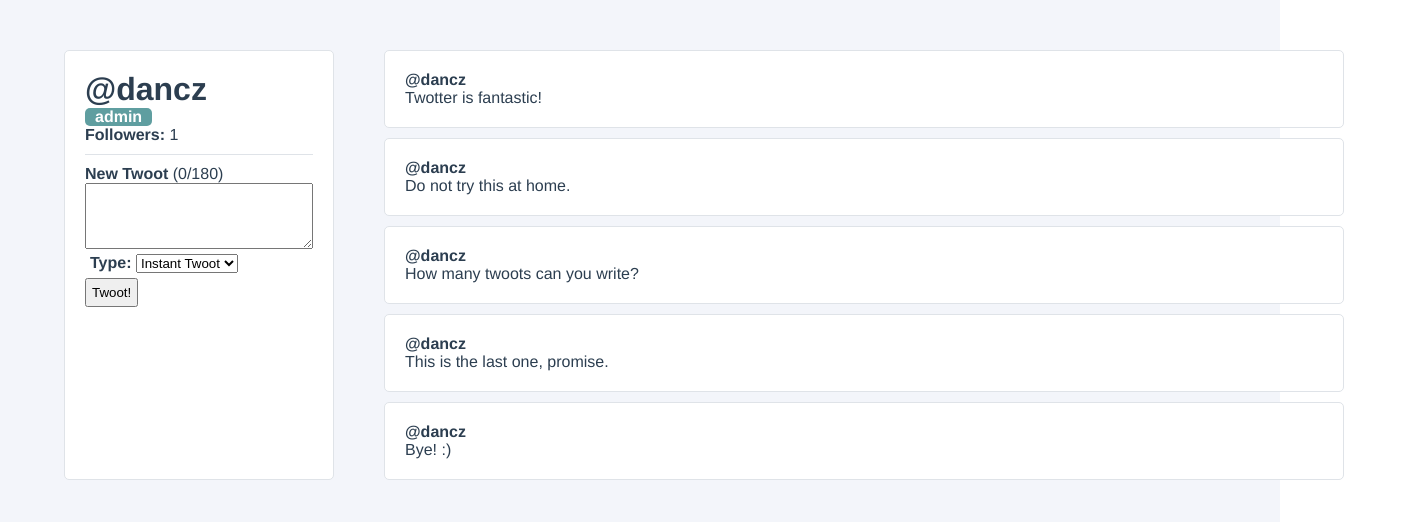
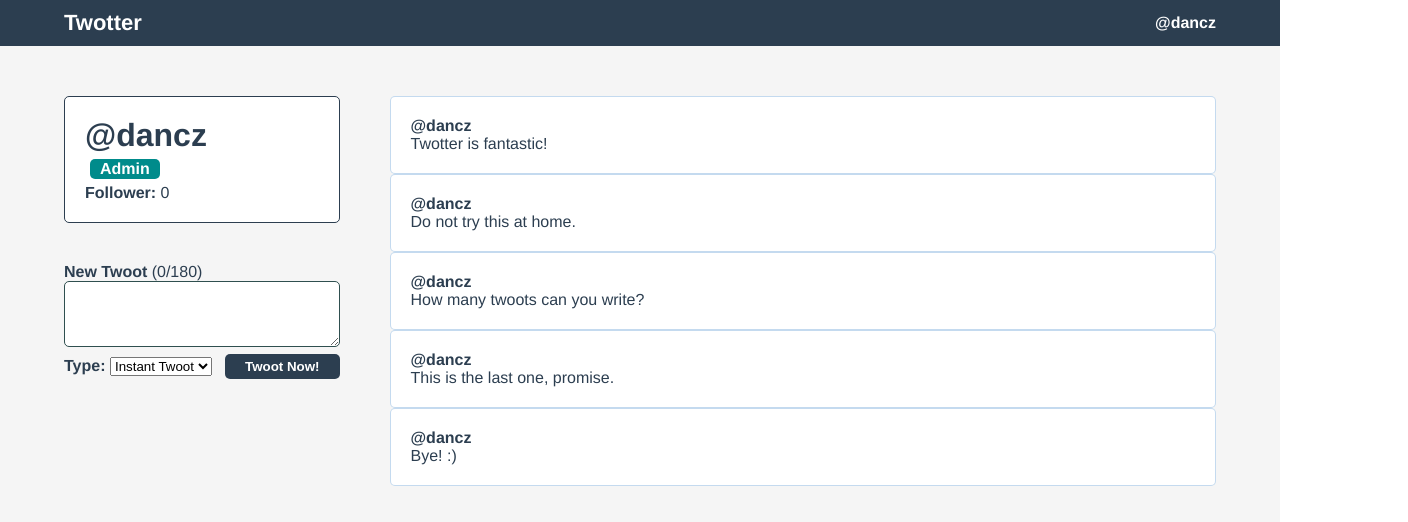
Before and after one commit to danczw/Twotter, a Vue app: page / in a window 1280 px wide. Shown: the top 522 px of the page, 1408 px wide, since content can reach past the window. Built offline with nearby package versions, Linux system fonts and the light colour scheme.

Commit message:
refactored to Composition API

```diff
--- a/src/App.vue
+++ b/src/App.vue
@@ -1,15 +1,35 @@
 <template>
   <div id='app'>
+    <nav>
+      <div class='navigation__logo'>
+        Twotter
+      </div>
+      <div class='navigation__user'>
+        @{{ state.user.username }}
+      </div>
+    </nav>
     <UserProfile/>
   </div>
 </template>
 
 <script>
+import { reactive } from 'vue';
 import UserProfile from './components/UserProfile';
 
 export default {
   name: 'App',
-  components: { UserProfile }
+  components: { UserProfile },
+  setup() {
+    const state = reactive({
+      user: {
+        username: 'dancz'
+      }
+    })
+
+    return {
+      state
+    }
+  }
 }
 </script>
 
@@ -20,6 +40,24 @@ export default {
   -moz-osx-font-smoothing: grayscale;
   color: #2c3e50;
   min-height: 100vh;
-  background-color: #f3f5fa;
+  background-color: whitesmoke;
+
+  nav {
+    display: flex;
+    align-items: center;
+    justify-content: space-between;
+    padding: 10px 5%;
+    background-color: #2c3e50;
+    color: white;
+
+    .navigation__logo {
+      font-weight: bold;
+      font-size: 22px;
+    }
+
+    .navigation__user {
+      font-weight: bold;
+    }
+  }
 }
 </style>
--- /dev/null
+++ b/src/components/CreateTwootPanel.vue
@@ -0,0 +1,101 @@
+<template>
+  <form class="create-twoot-panel" @submit.prevent="createNewTwoot" :class="{ '--exceeded': newTwootCharacterCount > 180 }">
+    <label for="newTwoot"><strong>New Twoot</strong> ({{ newTwootCharacterCount }}/180)</label>
+    <textarea id="newTwoot" rows="4" v-model="state.newTwootContent"/>
+
+    <div class="create-twoot-panel__submit">
+      <div class="create-twoot-type">
+        <label for="newTwootType"><strong>Type: </strong></label>
+        <select id="newTwootType" v-model="state.selectedTwootType">
+          <option :value="option.value" v-for="(option, index) in state.twootTypes" :key="index">
+            {{ option.name }}
+          </option>
+        </select>
+      </div>
+
+      <button>
+        Twoot Now!
+      </button>
+    </div>
+  </form>
+</template>
+
+<script>
+import { reactive, computed } from 'vue';
+
+export default {
+    name: 'CreateTwootPanel',
+    setup(props, ctx) {
+        const state = reactive({
+            newTwootContent: '',
+            selectedTwootType: 'instant',
+            twootTypes: [
+                { value: 'draft', name: 'Draft'},
+                { value: 'instant', name: 'Instant Twoot'}
+            ]
+        })
+
+        const newTwootCharacterCount = computed(() => state.newTwootContent.length)
+
+        function createNewTwoot() {
+            if (state.newTwootContent && state.selectedTwootType !== 'draft') {
+                ctx.emit('add-twoot', state.newTwootContent);
+                state.newTwootContent = '';
+            }
+        }
+
+        return {
+            state,
+            newTwootCharacterCount,
+            createNewTwoot
+        }
+    }
+};
+</script>
+
+<style lang='scss' scoped>
+
+.create-twoot-panel {
+    margin-top: 20px;
+    padding: 20px 0;
+    display: flex;
+    flex-direction: column;
+
+    textarea {
+        border: 1px solid darkslategrey;
+        border-radius: 5px;
+    }
+
+    .create-twoot-panel__submit {
+        display: flex;
+        justify-content: space-between;
+
+        .create-twoot-type {
+            padding: 10px 0;
+        }
+
+        button {
+            padding: 5px 20px;
+            margin: auto 0;
+            border-radius: 5px;
+            border: none;
+            background-color: #2c3e50;
+            color: white;
+            font-weight: bold;
+        }
+    }
+
+    &.--exceeded {
+        color: rgb(189, 0, 0);
+        border-color: rgb(189, 0, 0);
+
+        .create-twoot-panel__submit {
+            button {
+                background-color: rgb(189, 0, 0);
+                color: white;
+            }
+        }
+    }
+}
+
+</style>
--- a/src/components/TwootItem.vue
+++ b/src/components/TwootItem.vue
@@ -24,11 +24,6 @@ export default {
             required: true
         }
     },
-    methods: {
-        favouriteTwoot(id) {
-            this.$emit('favourite', id)
-        }
-    }
 };
 </script>
 
@@ -37,7 +32,7 @@ export default {
     padding: 20px;
     background-color: white;
     border-radius: 5px;
-    border: 1px solid #dfe3e8;
+    border: 1px solid #7aabdb70;
     box-sizing: border-box;
     cursor: pointer;
     transition: all 0.25s ease;
--- a/src/components/UserProfile.vue
+++ b/src/components/UserProfile.vue
@@ -1,64 +1,38 @@
 <template>
     <div class='user-profile'>
+        <div class='user-profile__sidebar'>
             <div class='user-profile__user-panel'>
-        <h1 class='user-profile__username'>@{{ user.username }}</h1>
-        <div class='user-profile__admin-badge' v-if='user.isAdmin'>
-            admin
+                <h1 class='user-profile__username'>@{{ state.user.username }}</h1>
+                <div class='user-profile__admin-badge' v-if='state.user.isAdmin'>
+                    Admin
                 </div>
                 <div class='user-profile__follower-count'>
-            <strong>Followers: </strong> {{ followers }}
+                    <strong>Follower: </strong> {{ state.followers }}
                 </div>
-        <form class='user-profile__create-twoot' @submit.prevent='createNewTwoot' :class='{ "--exceeded": newTwootCharacterCount > 180 }'>
-            <label for='newTwoot'>
-                <strong>New Twoot</strong>
-                ({{ newTwootCharacterCount }}/180)
-            </label>
-            <textarea id='newTwoot' rows='4' v-model='newTwootContent'></textarea>
-
-            <div class='user-profile__create-twoot-type'>
-                <label for='newTwootType'><strong>
-                    Type:
-                </strong></label>
-                <select id='newTwootType' v-model='selectedTwootType'>
-                    <option :value='option.value' v-for='(option, index) in twootTypes' :key='index'>
-                        {{ option.name }}
-                    </option>
-                </select>
             </div>
-
-            <div>
-                <button>
-                    Twoot!
-                </button>
+            <CreateTwootPanel @add-twoot='addTwoot'/>
         </div>
-        </form>
-    </div>
-    <div class='user-profile__twoots-wrapper'>
+        <div class='user-profile__twotts-wrapper'>
             <TwootItem
-            v-for='twoot in user.twoots'
+                v-for='twoot in state.user.twoots'
                 :key='twoot.id'
-            :username='user.username'
+                :username='state.user.username'
                 :twoot='twoot'
-            @favourite='toggleFavourite'
             />
         </div>
     </div>
 </template>
 
 <script>
+import { reactive } from 'vue';
 import TwootItem from './TwootItem';
+import CreateTwootPanel from './CreateTwootPanel'
 
 export default {
-    name: 'App',
-    components: { TwootItem },
-    data() {
-        return {
-            newTwootContent: '',
-            selectedTwootType: 'instant',
-            twootTypes: [
-                { value: 'draft', name: 'Draft'},
-                { value: 'instant', name: 'Instant Twoot'}
-            ],
+    name: 'UserProfile',
+    components: { CreateTwootPanel, TwootItem },
+    setup() {
+        const state = reactive({
             followers: 0,
             user: {
                 id: 1,
@@ -75,39 +49,16 @@ export default {
                     { id: 5, content: 'Bye! :)'}
                 ]
             }
+        })
+
+        function addTwoot(twoot) {
+            state.user.twoots.unshift({ id: state.user.twoots.lenght + 1, content: twoot});
         }
-    },
-    watch: {
-        followers(newFollowerCount, oldFollowerCount) {
-            if (oldFollowerCount < newFollowerCount) {
-                console.log(`${this.user.username} has gained a follower`)
+
+        return {
+            state,
+            addTwoot
         }
-        }
-    },
-    computed: {
-        newTwootCharacterCount() {
-            return this.newTwootContent.length;
-        }
-    },
-    methods: {
-        followUser() {
-            this.followers++
-        },
-        toggleFavourite(id) {
-            console.log(`Favourited Twoot #${id}`)
-        },
-        createNewTwoot() {
-            if (this.newTwootContent && this.selectedTwootType !== 'draft') {
-                this.user.twoots.unshift( {
-                    id: this.user.twoots.length + 1,
-                    content: this.newTwootContent
-                })
-                this.newTwootContent = ''
-            }
-        }
-    },
-    mounted() {
-        this.followUser();
     }
 }
 </script>
@@ -116,66 +67,36 @@ export default {
 .user-profile {
     display: grid;
     grid-template-columns: 1fr 3fr;
-    width: 100%;
+    grid-gap: 50px;
     padding: 50px 5%;
 
     .user-profile__user-panel {
         display: flex;
         flex-direction: column;
-        margin-right: 50px;
         padding: 20px;
         background-color: white;
         border-radius: 5px;
-        border: 1px solid #dfe3e8;
+        border: 1px solid #2c3e50;
+        margin-bottom:  auto;
 
         h1 {
             margin: 0;
         }
 
         .user-profile__admin-badge {
-            background: cadetblue;
+            background: darkcyan;
             color: white;
             border-radius: 5px;
-            margin-right: auto;
-            padding: 0 10px;
+            margin: 5px auto 5px 5px;
+            padding: 1px 10px;
             font-weight: bold;
-        }
-
-        .user-profile__follower-count {
-            padding-bottom: 10px;
-        }
-
-        .user-profile__create-twoot {
-            border-top: 1px solid #dfe3e8;
-            padding-top: 10px;
-            display: flex;
-            flex-direction: column;
-
-            &.--exceeded {
-                color: rgb(189, 0, 0);
-                border-color: rgb(189, 0, 0);
-
-                button {
-                    background-color: rgb(54, 54, 54);
-                    color: lightgray;
-
-                }
-            }
-
-            .user-profile__create-twoot-type {
-                padding: 5px;
-            }
-
-            button {
-                padding: 5px;
-            }
         }
     }
 
     .user-profile__twoots-wrapper {
         display: grid;
         grid-gap: 10px;
+        margin-bottom: auto;
     }
 }
-
 </style>
```
Also changed, not shown: src/assets/users.json (added, +48 -0 lines), src/assets/logo.png (deleted). Lines whose indentation alone changed are shown as unchanged.
